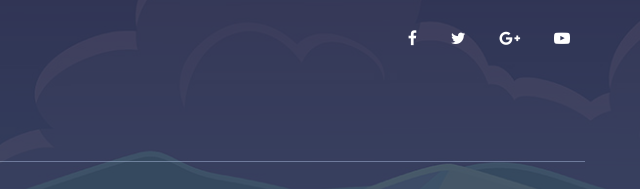
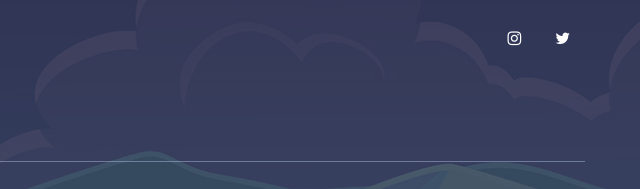
Before and after one commit to Thefashiongirl/gtl, a plain HTML site: page index.html in a window 1280 px wide. Shown: the part 6210-6399 px from the top of the page, 640-1280 px from the left. Drawn offline with Linux system fonts and the light colour scheme; animation ran at ten frames a second.

Commit message:
social media

```diff
--- a/index.html
+++ b/index.html
@@ -2492,25 +2492,21 @@ we tend to unified the foremost intimate folks within the trade to deliver a rem
                     </div>
                     <div class="social-content mt30">
                         <div class="social-list">
-                            <a href="#">
-                                <i class="fa fa-facebook" aria-hidden="true"></i>
+                            <a href="https://www.instagram.com/gamingnftgirls/">
+                                <i class="fa fa-instagram" aria-hidden="true"></i>
                             </a>
                         </div>
                         <div class="social-list">
-                            <a href="#">
+                            <a href="https://twitter.com/gamingnftgirls">
                                 <i class="fa fa-twitter" aria-hidden="true"></i>
                             </a>
                         </div>
-                        <div class="social-list">
+                        <!-- <div class="social-list">
                             <a href="#">
-                                <i class="fa fa-google-plus" aria-hidden="true"></i>
+                                <i class="fa fa-telegram" aria-hidden="true"></i>
                             </a>
-                        </div>
-                        <div class="social-list">
-                            <a href="#">
-                                <i class="fa fa-youtube-play" aria-hidden="true"></i>
-                            </a>
-                        </div>
+                        </div> -->
+
                     </div>
                 </div>
             </div>
```
